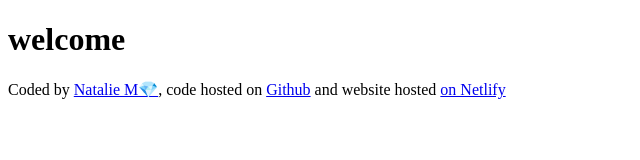
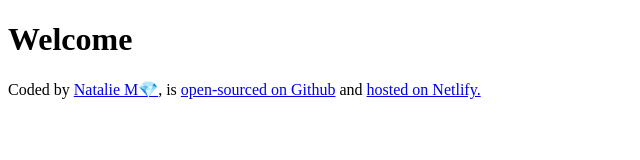
Before and after one commit to natalie916/natalie, a plain HTML site: page index.html in a window 1280 px wide. Shown: the whole page, without its empty margins (0-640 px from the left). Drawn offline with Linux system fonts and the light colour scheme.

Commit message:
updated the heading and footer content to something readable.

```diff
--- a/index.html
+++ b/index.html
@@ -6,15 +6,17 @@
     <title>Document</title>
   </head>
   <body>
-    <h1>welcome</h1>
+    <h1>Welcome</h1>
     <footer>
       Coded by
       <a href="https://github.com/natalie916/" target="_blank">Natalie M💎</a>,
-      code hosted on
-      <a href="https://github.com/natalie916/natalie" target="_blank">Github</a>
-      and website hosted
+      is
+      <a href="https://github.com/natalie916/natalie" target="_blank"
+        >open-sourced on Github</a
+      >
+      and
       <a href="https://natt-weather-app.netlify.app/" target="_blank"
-        >on Netlify
+        >hosted on Netlify.
       </a>
     </footer>
   </body>
```
